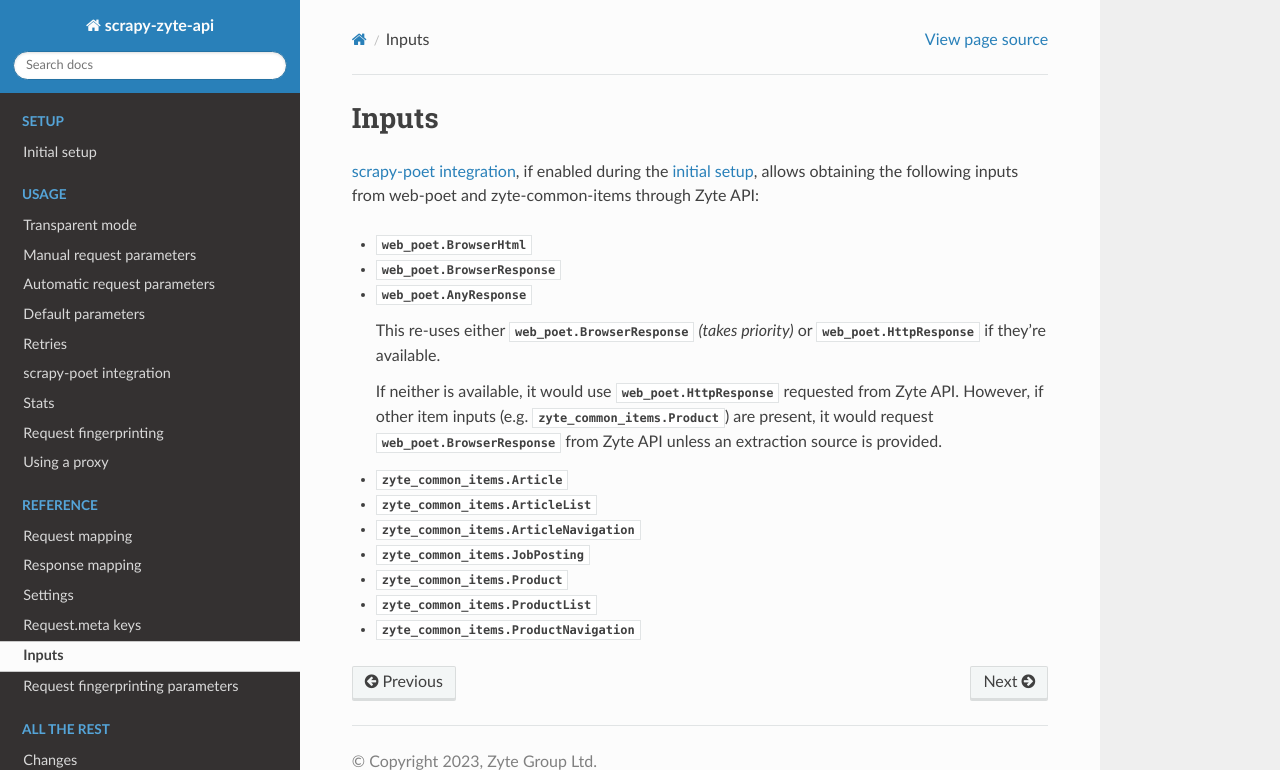
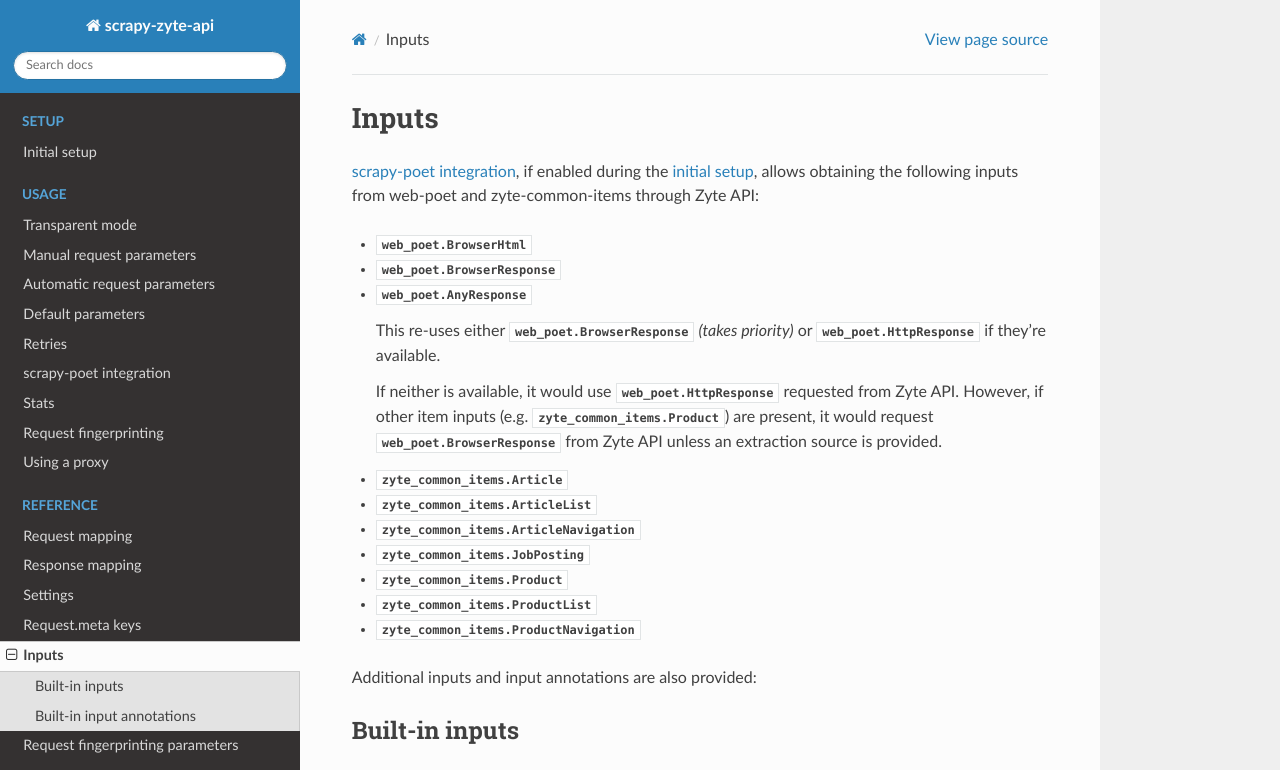
Before and after one commit to scrapy-plugins/scrapy-zyte-api, a Sphinx documentation site: the page built from docs/reference/inputs.rst, in a window 1280 px wide and 1363 px high. Shown: the top 770 px of the window. Built offline with Sphinx 7.4.7 and the Read the Docs theme 2.0.0, drawn with Linux system fonts in a browser that asks for light colours; some of the changed text lies outside the part shown; grey boxes are pictures that could not be loaded.

Commit message:
Release notes for 0.17.1 and reference documentation (#179)

```diff
--- a/CHANGES.rst
+++ b/CHANGES.rst
@@ -1,5 +1,11 @@
 Changes
 =======
+
+0.17.1 (unreleased)
+-------------------
+
+* Added a :class:`scrapy_zyte_api.Screenshot` dependency.
+
 
 0.17.0 (2024-03-05)
 -------------------
--- a/docs/conf.py
+++ b/docs/conf.py
@@ -9,6 +9,7 @@
 sys.path.insert(0, str(Path(__file__).parent.absolute()))  # _ext
 extensions = [
     "_ext",
+    "enum_tools.autoenum",
     "sphinx.ext.autodoc",
     "sphinx.ext.intersphinx",
     "sphinx.ext.viewcode",
--- a/docs/reference/inputs.rst
+++ b/docs/reference/inputs.rst
@@ -37,3 +37,21 @@
 -   :class:`zyte_common_items.ProductList`
 
 -   :class:`zyte_common_items.ProductNavigation`
+
+Additional inputs and input annotations are also provided:
+
+Built-in inputs
+===============
+
+.. autoclass:: scrapy_zyte_api.Geolocation
+    :members:
+
+.. autoclass:: scrapy_zyte_api.Screenshot
+    :members:
+
+
+Built-in input annotations
+==========================
+
+.. autoenum:: scrapy_zyte_api.ExtractFrom
+    :members:
--- a/docs/requirements.txt
+++ b/docs/requirements.txt
@@ -1,2 +1,3 @@
 Sphinx==7.2.6
 sphinx-rtd-theme==1.3.0
+enum-tools[sphinx]==0.11.0
--- a/docs/usage/scrapy-poet.rst
+++ b/docs/usage/scrapy-poet.rst
@@ -54,6 +54,8 @@
         "productNavigationOptions": {"extractFrom": "httpResponseBody"},
     }
 
+.. _annotations:
+
 Dependency annotations
 ======================
 
```
Also changed, not shown: other parts of docs/usage/scrapy-poet.rst (+2 -0 lines), 2 other files.
